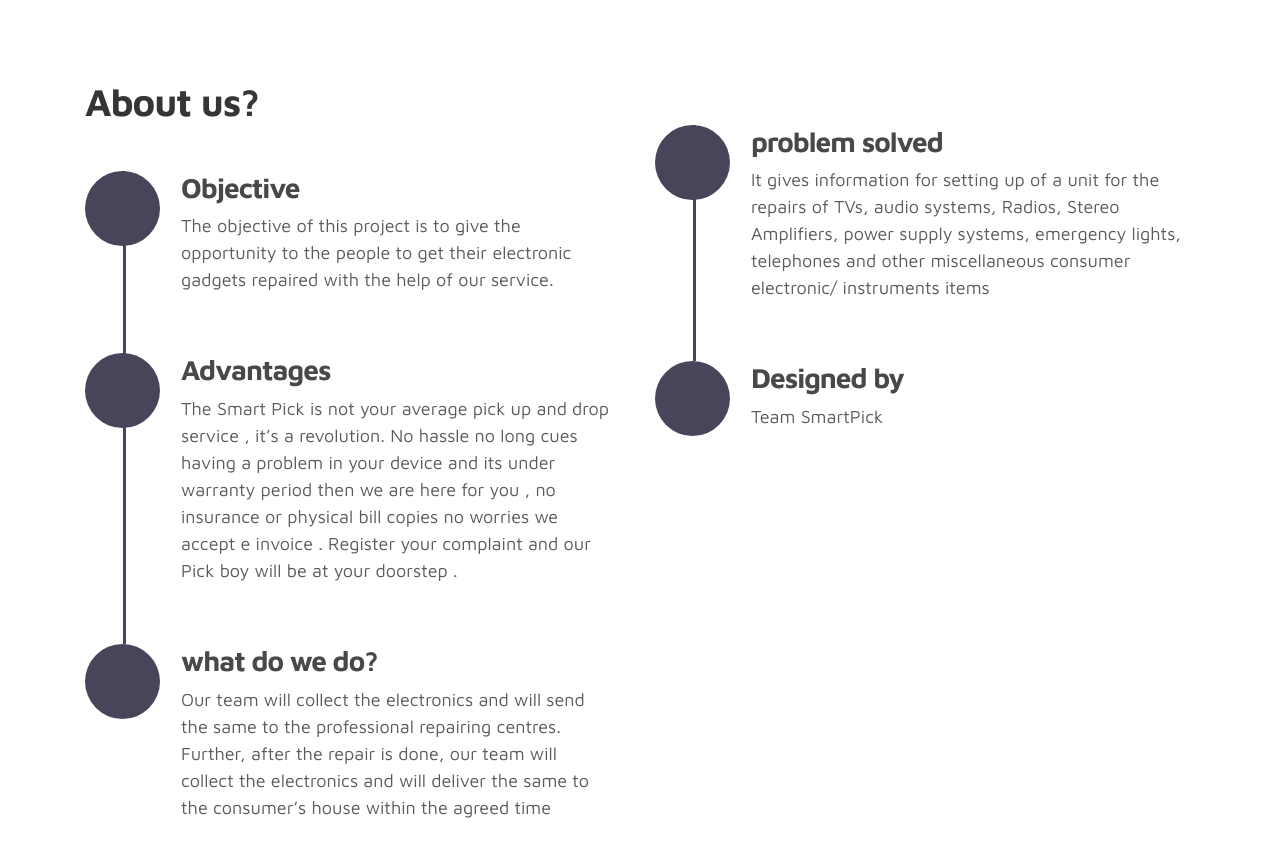
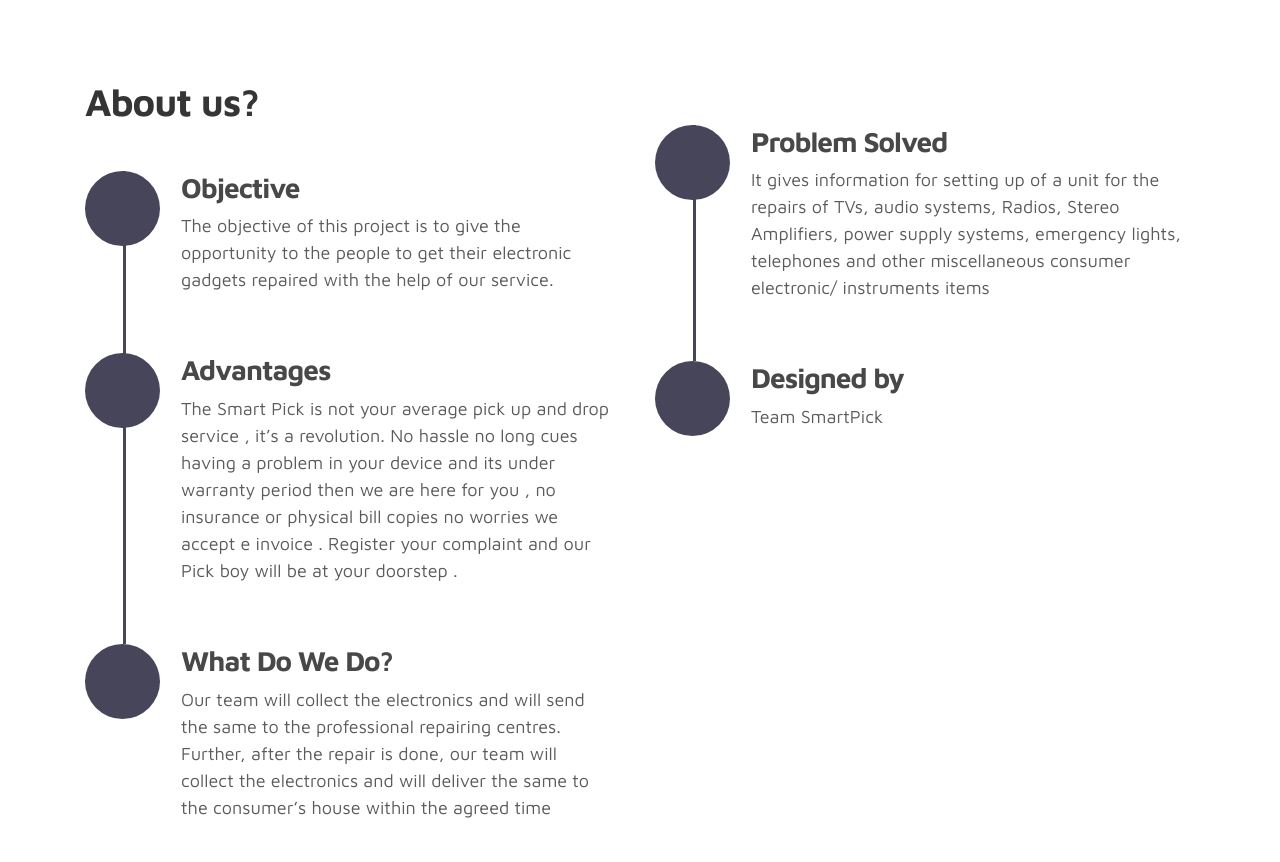
Before and after one commit to imabrahomas/codetross24.github.io, a plain HTML site: page index.html in a window 1280 px wide. Shown: the part 1440-2302 px from the top of the page. Drawn offline with Linux system fonts and the light colour scheme.

Commit message:
Update index.html

```diff
--- a/index.html
+++ b/index.html
@@ -168,7 +168,7 @@
                                 <span></span>
                             </div>
                             <div class="timeline-info">
-                                <h3><span>what do we do?<small></small></h3>
+                                <h3><span>What Do We Do?<small></small></h3>
                                 <p>Our team will collect the electronics and will send the same to the professional repairing centres. Further, after the repair is done, our team will collect the electronics and will deliver the same to the consumer’s house within the agreed time</p>
                             </div>
                         </div>
@@ -185,7 +185,7 @@
                                   <span></span>
                              </div>
                              <div class="timeline-info">
-                                  <h3><span>problem solved</span><small></small></h3>
+                                  <h3><span>Problem Solved</span><small></small></h3>
                                   <p>It gives information for setting up of a unit for the repairs of TVs, audio systems, Radios, Stereo Amplifiers, power supply systems, emergency lights, telephones and other miscellaneous consumer electronic/ instruments items
                                   </p>
                              </div>
```
